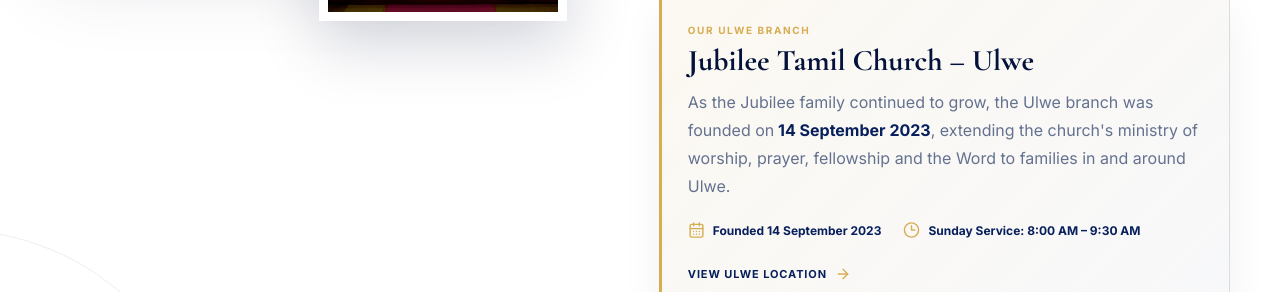
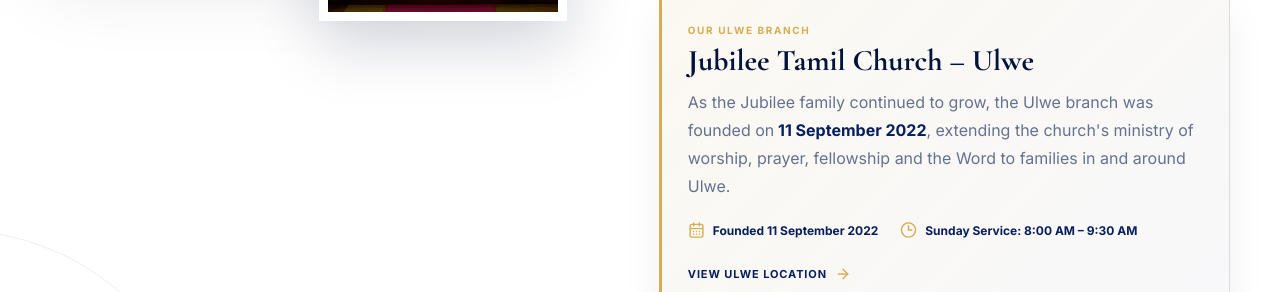
Before and after one commit to jubileetamilchurchsanpada/jubilee-tamil-church, a React (Vite) app: page / in a window 1280 px wide. Shown: the part 1820-2112 px from the top of the page. Built offline with nearby package versions, Linux system fonts and the light colour scheme.

Commit message:
Correct Ulwe branch founding date

```diff
--- a/src/components/UlweBranch.jsx
+++ b/src/components/UlweBranch.jsx
@@ -43,12 +43,12 @@
       <h3>Jubilee Tamil Church – Ulwe</h3>
       <p>
         As the Jubilee family continued to grow, the Ulwe branch was founded on
-        <strong> 14 September 2023</strong>, extending the church's ministry of
+        <strong> 11 September 2022</strong>, extending the church's ministry of
         worship, prayer, fellowship and the Word to families in and around Ulwe.
       </p>
 
       <div className="ulwe-story-meta">
-        <span><CalendarDays /> Founded 14 September 2023</span>
+        <span><CalendarDays /> Founded 11 September 2022</span>
         <span><Clock3 /> Sunday Service: 8:00 AM – 9:30 AM</span>
       </div>
 
@@ -102,7 +102,7 @@
                 <CalendarDays />
                 <span>
                   <strong>Founded</strong>
-                  <span className="detail-value">14 September 2023</span>
+                  <span className="detail-value">11 September 2022</span>
                 </span>
               </div>
             </div>
```
